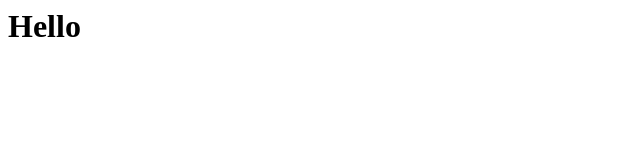
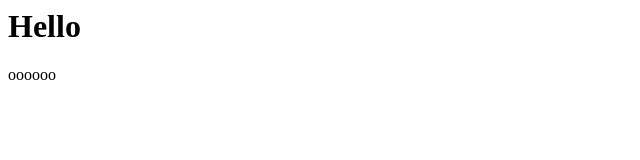
Before and after one commit to Chouai/0917_test, a plain HTML site: page index.html in a window 1280 px wide. Shown: the full height of the page, 0-640 px from the left. Drawn offline with Linux system fonts and the light colour scheme.

Commit message:
Update index.html

```diff
--- a/index.html
+++ b/index.html
@@ -1 +1,2 @@
 <h1>Hello</h1>
+<p>oooooo</p>
```
